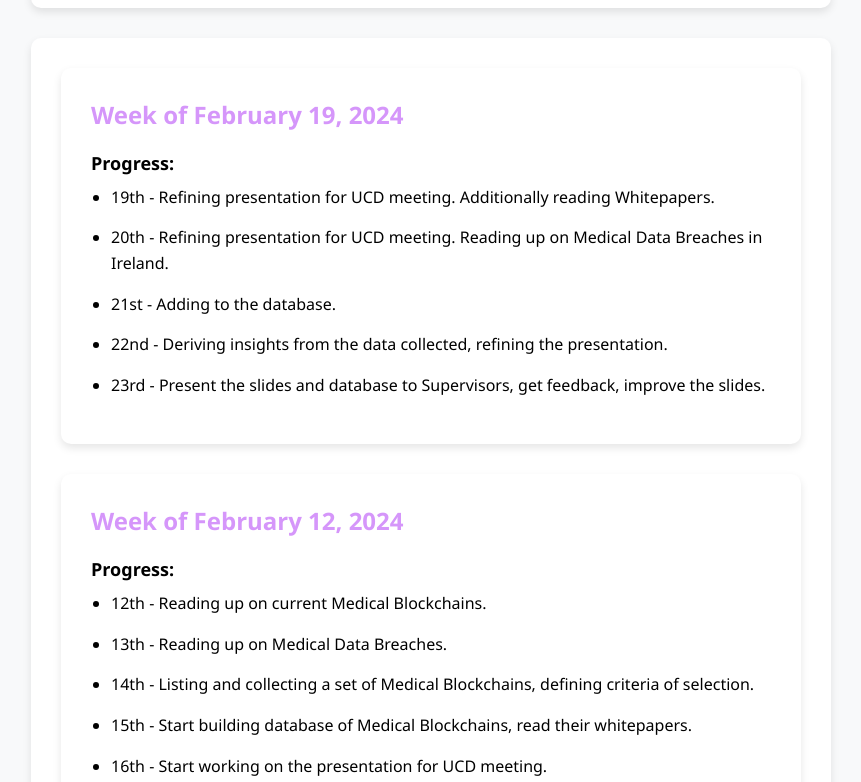
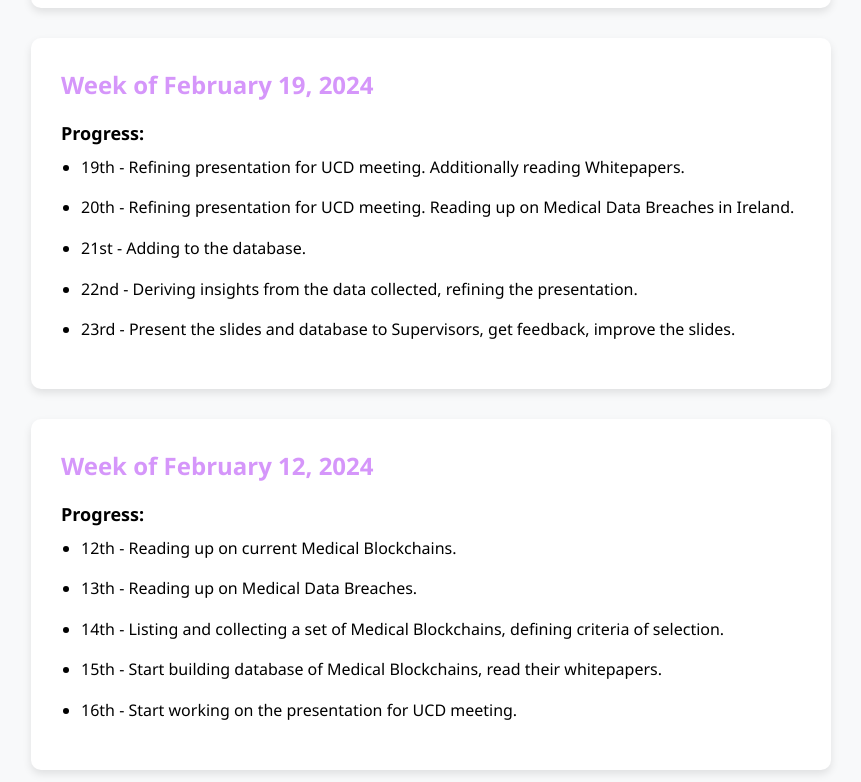
Before and after one commit to SriMug/SriMug.github.io, a plain HTML site: page february.html in a window 1280 px wide. Shown: the part 468-1250 px from the top of the page, without its empty margins (209-1070 px from the left). Drawn offline with Linux system fonts and the light colour scheme.

Commit message:
Update february.html

```diff
--- a/february.html
+++ b/february.html
@@ -25,7 +25,6 @@
           <li>1st March - Communication Workshop with Malcolm Love.</li>
         </ul>
       </article>
-      <article>
     <article>
       <h2>Week of February 19, 2024</h2>
       <p class="progress">Progress:</p>
```
